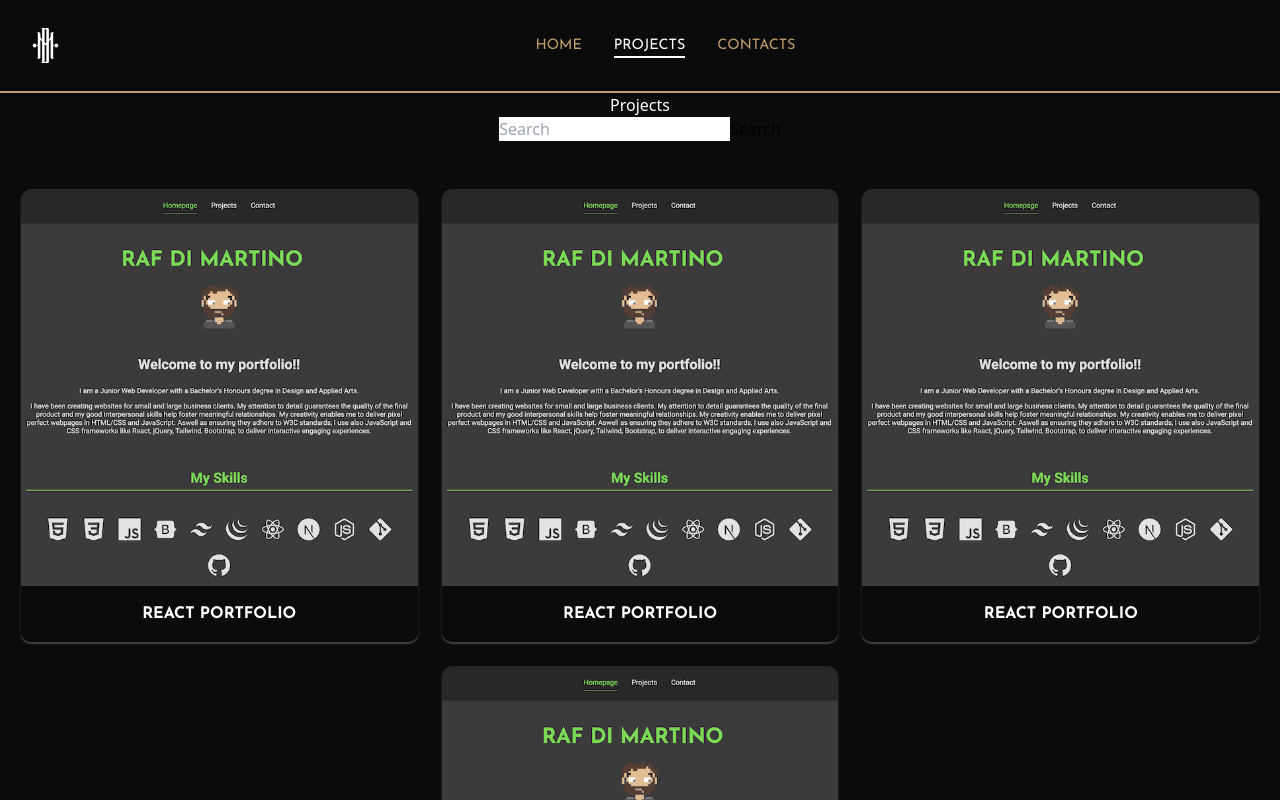
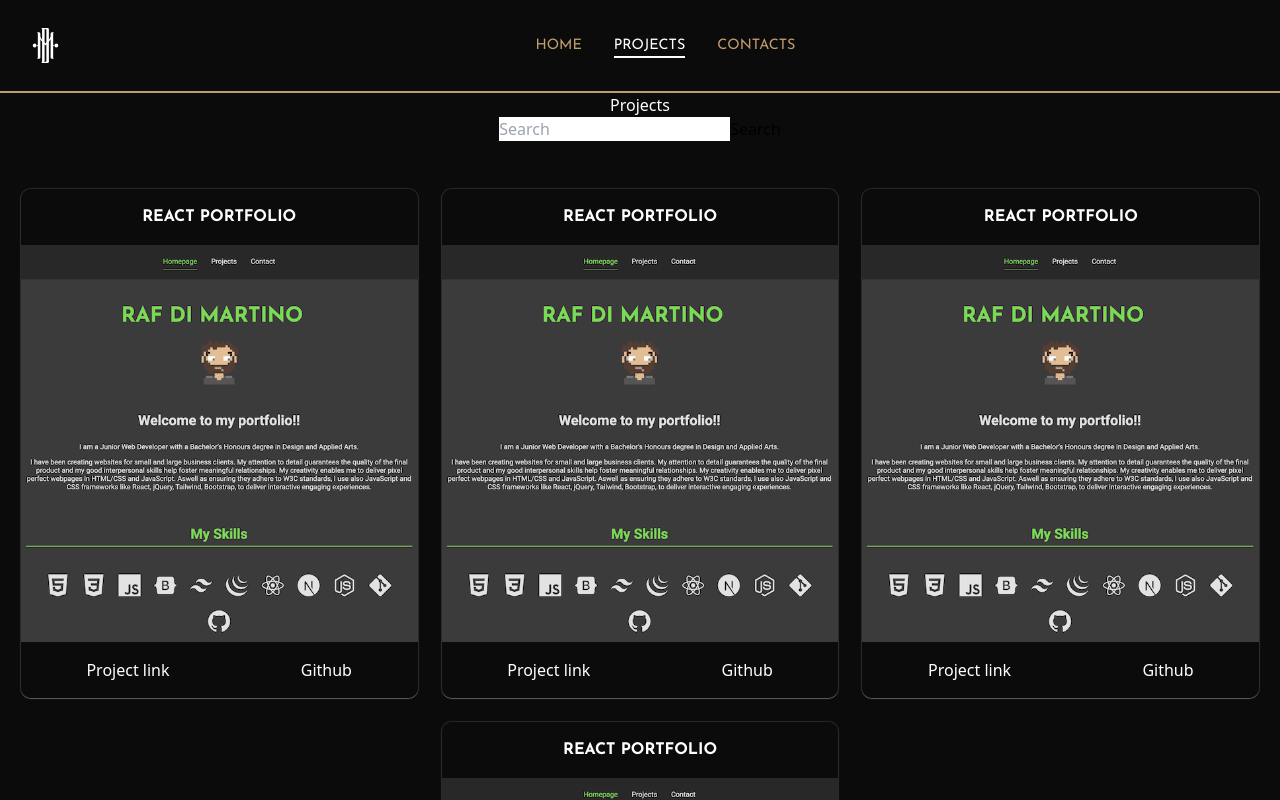
Before and after one commit to RafDiMartino/portfolio-2023, a Next.js app: page /projects in a window 1280 px wide. Shown: the top 800 px of the page. Built offline with nearby package versions, Linux system fonts and the light colour scheme; a web font is replaced by a local one.

Commit message:
wip styling project component

```diff
--- a/app/components/project/Project.module.css
+++ b/app/components/project/Project.module.css
@@ -12,7 +12,8 @@
     transition: all 0.3s ease-in-out;
 
     box-shadow: rgba(255, 255, 255, 0.24) 0px 2px 2px;
-
+    box-shadow: rgba(255, 255, 255, 0.4) 0px 2px 4px, rgba(255, 255, 255, 0.3) 0px 7px 13px -3px, rgba(0, 0, 0, 0.2) 0px -3px 0px inset;
+    box-shadow: rgba(255, 255, 255, 0.25) 0px 1px 1px, rgba(255, 255, 255, 0.13) 0px 0px 1px 1px;
     @screen sm {
         max-width: 45%;
     }
@@ -65,6 +66,7 @@
         z-index: 10;
         padding: 1rem 0;
         color: var(--color-white);
+        background-color: var(--color-primary)
     }
 
     h2 {
--- a/app/components/project/Project.tsx
+++ b/app/components/project/Project.tsx
@@ -15,15 +15,16 @@ export const Project = ({ src, alt, title, repoLink, projectLink, description }:
 
     return (
         <div className={classes.projectWrapper}>
+            <h2>{title}</h2>
             <Image width={600} height={600} src={src} alt={alt} />
             <div className={classes.contentWrapper}>
                 <p>{description}</p>
-                <div className={classes.linksWrapper}>
+
+            </div>
+            <div className={classes.linksWrapper}>
                     <a href={projectLink}>Project link</a>
                     <a href={repoLink}>Github</a>
-                </div>
             </div>
-            <h2>{title}</h2>
         </div>
     )
 }
```
